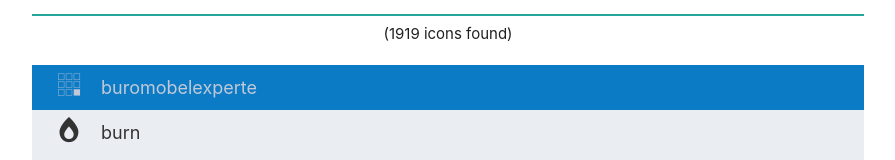
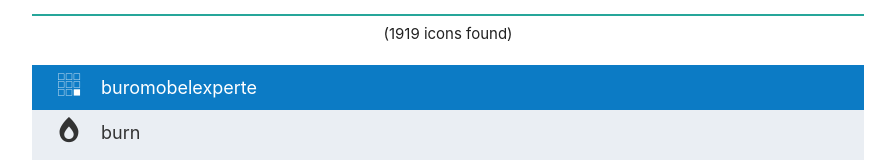
Before and after one commit to Virtualimmortal/iconBrowser, a React (Create React App) app: page / in a window 1280 px wide. In both pictures the pointer is over the link 640 px from the left and 213 px from the top of the page. Shown: the part 126-286 px from the top of the page, without its empty margins (192-1087 px from the left). Built offline with nearby package versions, Linux system fonts and the light colour scheme; some icons are missing.

Commit message:
Making icon result hover text color brighter

```diff
--- a/src/App.css
+++ b/src/App.css
@@ -108,7 +108,7 @@ body.loading #loadingIndicator {
 
 #results ul li a:hover {
   background-color: #0c7bc5;
-  color: #c1c9d8;
+  color: #fff;
 }
 
 #results ul li .icon-result .markup {
```
